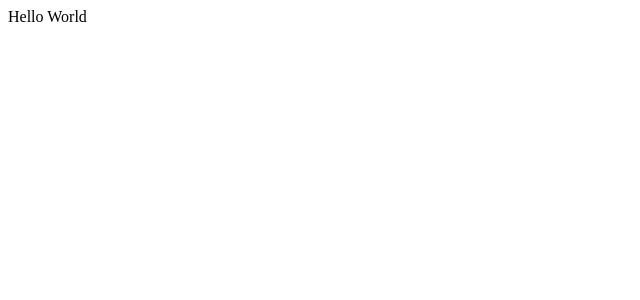
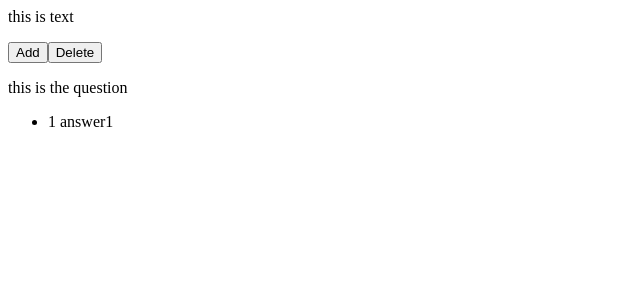
Before and after one commit to maharjunm/reactApp, a React app: page / in a window 1280 px wide. Shown: the top 300 px of the page, without its empty margins (0-640 px from the left). Built offline with nearby package versions, Linux system fonts and the light colour scheme.

Commit message:
Maharjun | Added leftPanel and right panel

```diff
--- a/App.jsx
+++ b/App.jsx
@@ -1,7 +1,15 @@
 import React, {Component} from 'react';
+import LeftPanel from "./js/components/LeftPanel";
+import RightPanel from "./js/components/RightPanel";
 
 export default class App extends Component {
     render() {
-        return <p> Hello World </p> ;
+        return (
+            <div>
+                <LeftPanel questions={[]} options={[]}/>
+                <RightPanel questionDescription={"this is the question"} options={[{string: "answer1", number: 1}]}/>
+            </div>
+        )
+            ;
     }
 }
--- /dev/null
+++ b/js/components/LeftPanel.jsx
@@ -0,0 +1,26 @@
+import PropTypes from 'prop-types';
+import React, {Component} from 'react';
+
+export default class LeftPanel extends Component {
+    constructor(props) {
+        super(props);
+    }
+
+    render() {
+        // {questions, options} = {this.props}
+        return (
+            <div>
+                {this.props.questions.length ? (<p>This is Questions</p>): null}
+                <p> this is text</p>
+                <button>Add</button><button>Delete</button>
+            </div>
+        );
+
+    }
+}
+
+
+LeftPanel.propTypes = {
+    questions: PropTypes.array,
+    options: PropTypes.array
+};
--- /dev/null
+++ b/js/components/RightPanel.jsx
@@ -0,0 +1,34 @@
+import PropTypes from 'prop-types';
+import React, {Component} from 'react';
+import {map} from 'underscore';
+
+export default class RightPanel extends Component {
+    constructor(props) {
+        super(props);
+        this.getOptions = this.getOptions.bind(this);
+    }
+
+    getOptions() {
+        return <ul>
+            {
+                map(this.props.options, (option) => {
+                    return <li> {option.number} {option.string}</li>
+                })
+            }
+        </ul>
+    }
+
+    render() {
+        return (
+            <div>
+                <p> {this.props.questionDescription} </p>
+                {this.getOptions()}
+            </div>
+        );
+    }
+}
+
+RightPanel.propTypes = {
+    questionDescription: PropTypes.string,
+    options: PropTypes.array
+};
--- a/package.json
+++ b/package.json
@@ -22,9 +22,11 @@
   "homepage": "https://github.com/cichy/react-flux-architecture-es6#readme",
   "dependencies": {
     "flux": "^3.1.2",
+    "prop-types": "^15.6.2",
     "react": "^15.4.2",
     "react-dom": "^15.4.2",
     "react-router": "^3.0.2",
+    "underscore": "^1.9.1",
     "webpack": "^4.16.4",
     "webpack-cli": "^3.1.0"
   },
```
Also changed, not shown: 1 other file (tests, documents, lock files or other folders).
